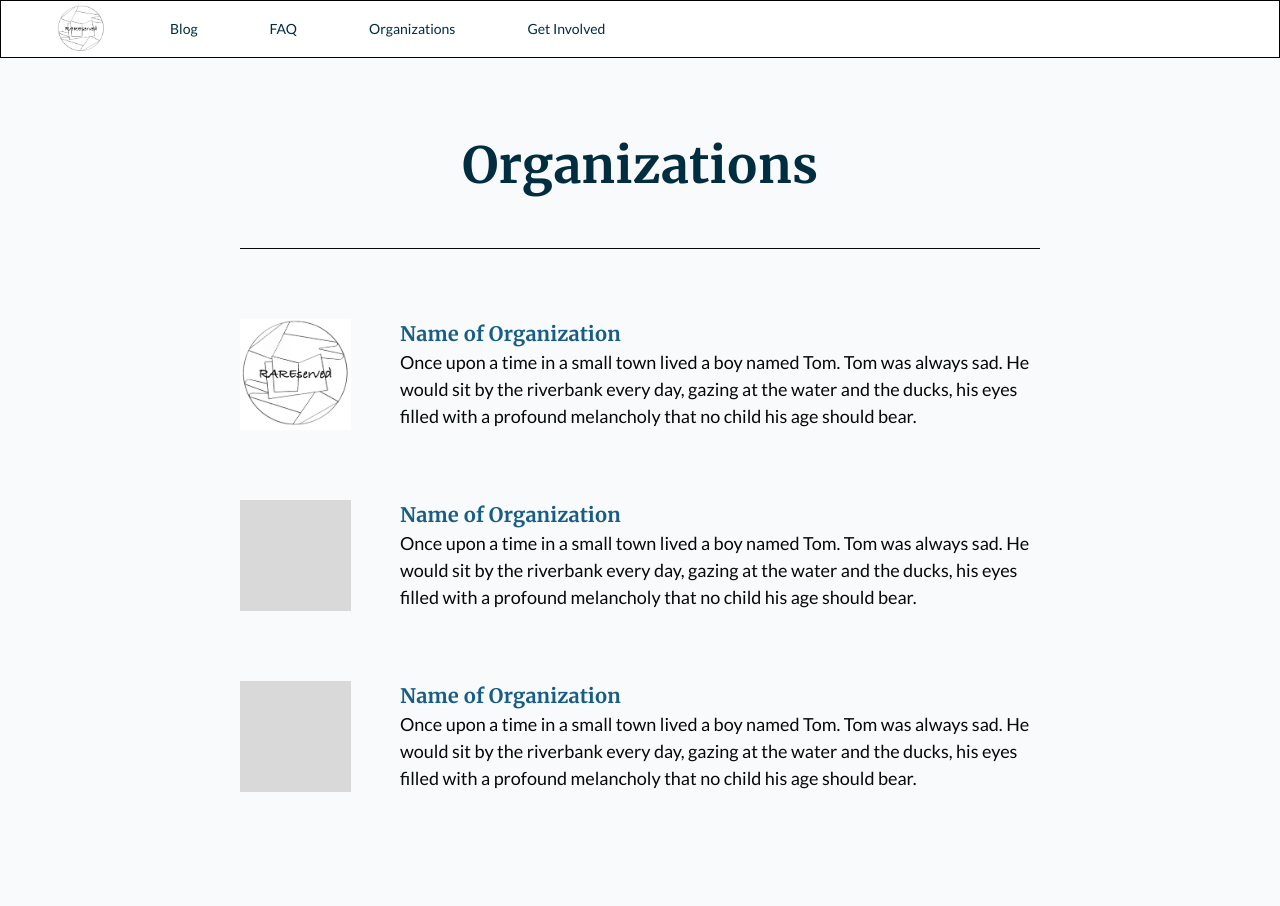
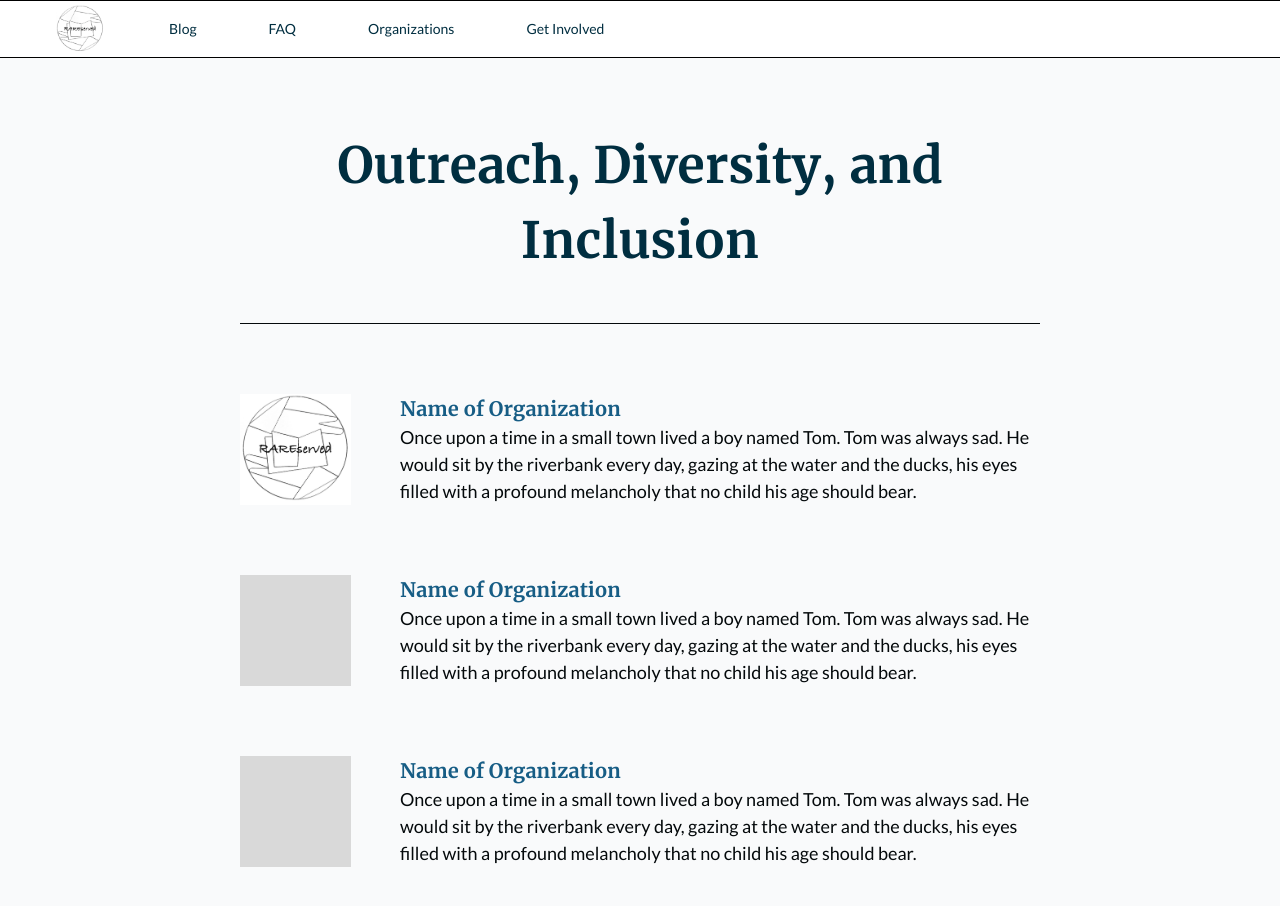
Before and after one commit to hcp-uw/rareserved, a Next.js app: page /organizations in a window 1280 px wide. Shown: the top 906 px of the page. Before the commit the page ends 862 px from the top, so only its background shows below. Built offline with nearby package versions, Linux system fonts and the light colour scheme.

Commit message:
change all m/p to px instead of #

```diff
--- a/app/faq/page.tsx
+++ b/app/faq/page.tsx
@@ -10,15 +10,15 @@ export default async function ProtectedPage() {
   <h1>Frequently Asked Questions</h1>
   <PartialDivider/>
     <h2>What is it?</h2>
-    <p className="mb-70">“Once upon a time in a small town lived a boy named Tom. Tom was always sad. He would sit by the riverbank every day, gazing at the water and the ducks, his eyes filled with a profound melancholy that no child his age should bear. His heart was heavy with a sorrow that the town's folks could not comprehend.</p>
+    <p className="mb-70px">“Once upon a time in a small town lived a boy named Tom. Tom was always sad. He would sit by the riverbank every day, gazing at the water and the ducks, his eyes filled with a profound melancholy that no child his age should bear. His heart was heavy with a sorrow that the town's folks could not comprehend.</p>
     <h2>What is it?</h2>
-    <p className="mb-70">“Once upon a time in a small town lived a boy named Tom. Tom was always sad. He would sit by the riverbank every day, gazing at the water and the ducks, his eyes filled with a profound melancholy that no child his age should bear. His heart was heavy with a sorrow that the town's folks could not comprehend.</p>
+    <p className="mb-70px">“Once upon a time in a small town lived a boy named Tom. Tom was always sad. He would sit by the riverbank every day, gazing at the water and the ducks, his eyes filled with a profound melancholy that no child his age should bear. His heart was heavy with a sorrow that the town's folks could not comprehend.</p>
     <h2>What is it?</h2>
-    <p className="mb-70">“Once upon a time in a small town lived a boy named Tom. Tom was always sad. He would sit by the riverbank every day, gazing at the water and the ducks, his eyes filled with a profound melancholy that no child his age should bear. His heart was heavy with a sorrow that the town's folks could not comprehend.</p>
+    <p className="mb-70px">“Once upon a time in a small town lived a boy named Tom. Tom was always sad. He would sit by the riverbank every day, gazing at the water and the ducks, his eyes filled with a profound melancholy that no child his age should bear. His heart was heavy with a sorrow that the town's folks could not comprehend.</p>
     <h2>What is it?</h2>
-    <p className="mb-70">“Once upon a time in a small town lived a boy named Tom. Tom was always sad. He would sit by the riverbank every day, gazing at the water and the ducks, his eyes filled with a profound melancholy that no child his age should bear. His heart was heavy with a sorrow that the town's folks could not comprehend.</p>
+    <p className="mb-70px">“Once upon a time in a small town lived a boy named Tom. Tom was always sad. He would sit by the riverbank every day, gazing at the water and the ducks, his eyes filled with a profound melancholy that no child his age should bear. His heart was heavy with a sorrow that the town's folks could not comprehend.</p>
     <h2>What is it?</h2>
-    <p className="mb-70">“Once upon a time in a small town lived a boy named Tom. Tom was always sad. He would sit by the riverbank every day, gazing at the water and the ducks, his eyes filled with a profound melancholy that no child his age should bear. His heart was heavy with a sorrow that the town's folks could not comprehend.</p>
+    <p className="mb-70px">“Once upon a time in a small town lived a boy named Tom. Tom was always sad. He would sit by the riverbank every day, gazing at the water and the ducks, his eyes filled with a profound melancholy that no child his age should bear. His heart was heavy with a sorrow that the town's folks could not comprehend.</p>
   </div>
     </>);
 }
--- a/app/organizations/page.tsx
+++ b/app/organizations/page.tsx
@@ -9,7 +9,7 @@ export default async function ProtectedPage() {
   return (<>
   <NavigationBar/>
   <div id="main">
-  <h1>Organizations</h1>
+  <h1>Outreach, Diversity, and Inclusion</h1>
   <PartialDivider/>
   <Organization title="Name of Organization" content="Once upon a time in a small town lived a boy named Tom. Tom was always sad. He would sit by the riverbank every day, gazing at the water and the ducks, his eyes filled with a profound melancholy that no child his age should bear. "
    imgName="TEMPLOGO.png"/>
--- a/components/Footer.tsx
+++ b/components/Footer.tsx
@@ -1,7 +1,7 @@
 export default function Footer() {
     return(
         <>
-            <div className="w-screen h-111 bg-gray"></div>
+            <div className="w-screen h-111px bg-gray"></div>
         </>
     );
 }
--- a/components/NavigationBar.tsx
+++ b/components/NavigationBar.tsx
@@ -3,14 +3,14 @@
 // import { redirect } from "next/navigation";
 import TEMPLOGO from '@/images/TEMPLOGO.png';
 
-/** TODO: ADD HYPERLINKS TO OTHER PAGES WHEN DONE
+/**
  *
  * @param _props - to make page.tsx happy, don't use
- * @returns Sticky navigation bar with logo and clickable link
+ * @returns Sticky navigation bar with logo and clickable links
  */
 export default function NavigationBar(_props: any) {
   return (
-    <nav className="border border-black bg-white fixed w-full z-20 top-0 start-0 relative sticky">
+    <nav className="border border-black border-x-0 bg-white fixed w-full z-20 top-0 start-0 relative sticky">
       <div className="max-w-screen-xl flex flex-wrap items-center justify-left mx-auto px-10 py-0 space-x-px">
         <a href="/" className="flex items-center space-x-3 rtl:space-x-reverse pl-4 pr-12">
             <img className="object-scale-down h-14 py-1" alt="Logo features low poly two hands holding an open book" src={TEMPLOGO.src}/>
--- a/components/Organization.tsx
+++ b/components/Organization.tsx
@@ -14,7 +14,7 @@ export default function Organization(props : {content:string, title:string, imgN
   } else {
     img = "/images/" + img;
   }
-  return (<div className="pb-70">
+  return (<div className="pb-70px">
     <div className="grid grid-cols-[auto_80%]">
       <div style={{ backgroundImage: `url(${img})` }} className="max-w-133px max-h-133px bg-contain bg-no-repeat"/>
         <div className="pl-15 max-h-133px">
--- a/components/PartialDivider.tsx
+++ b/components/PartialDivider.tsx
@@ -1,4 +1,4 @@
 export default function PartialDivider() {
     // TODO: remove negative margin
-    return(<hr className="w-full bg-accent mt-45 mb-70 "></hr>);
+    return(<hr className="w-full bg-accent mt-45px mb-70px "></hr>);
 }
--- a/tailwind.config.js
+++ b/tailwind.config.js
@@ -18,12 +18,13 @@ module.exports = {
         },
       },
       spacing: {
-        '9': '0.563rem',
-        '38': '2.375rem',
-        '45': '2.8125rem',
-        '48': '3rem',
-        '70': '4.375rem',
-        '111': '6.938rem',
+        '9px': '0.563rem',
+        '38px': '2.375rem',
+        '45px': '2.8125rem',
+        '48px': '3rem',
+        '70px': '4.375rem',
+        '111px': '6.938rem',
+        '133px': '8.313rem',
       }
     },
   },
```
